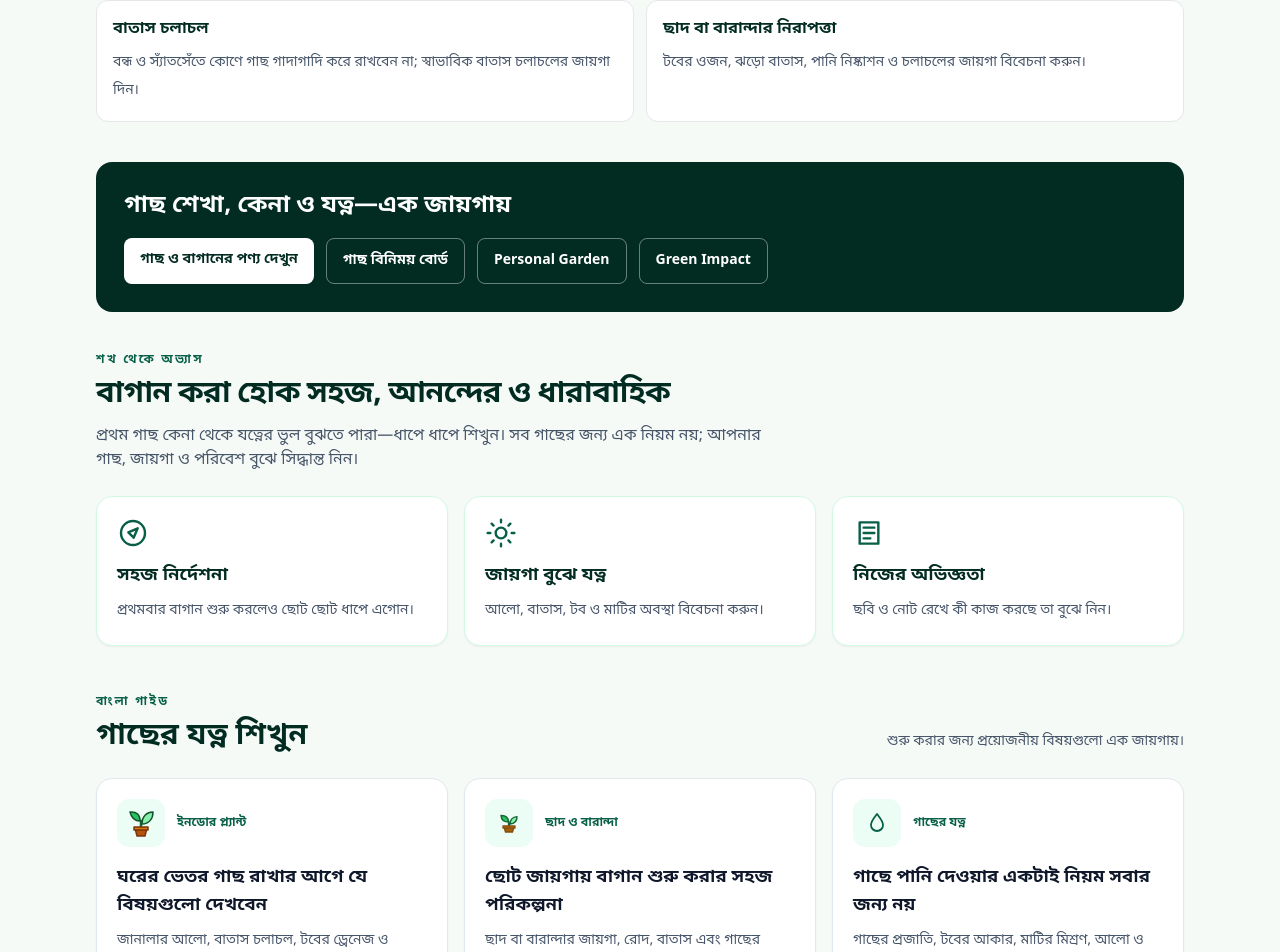
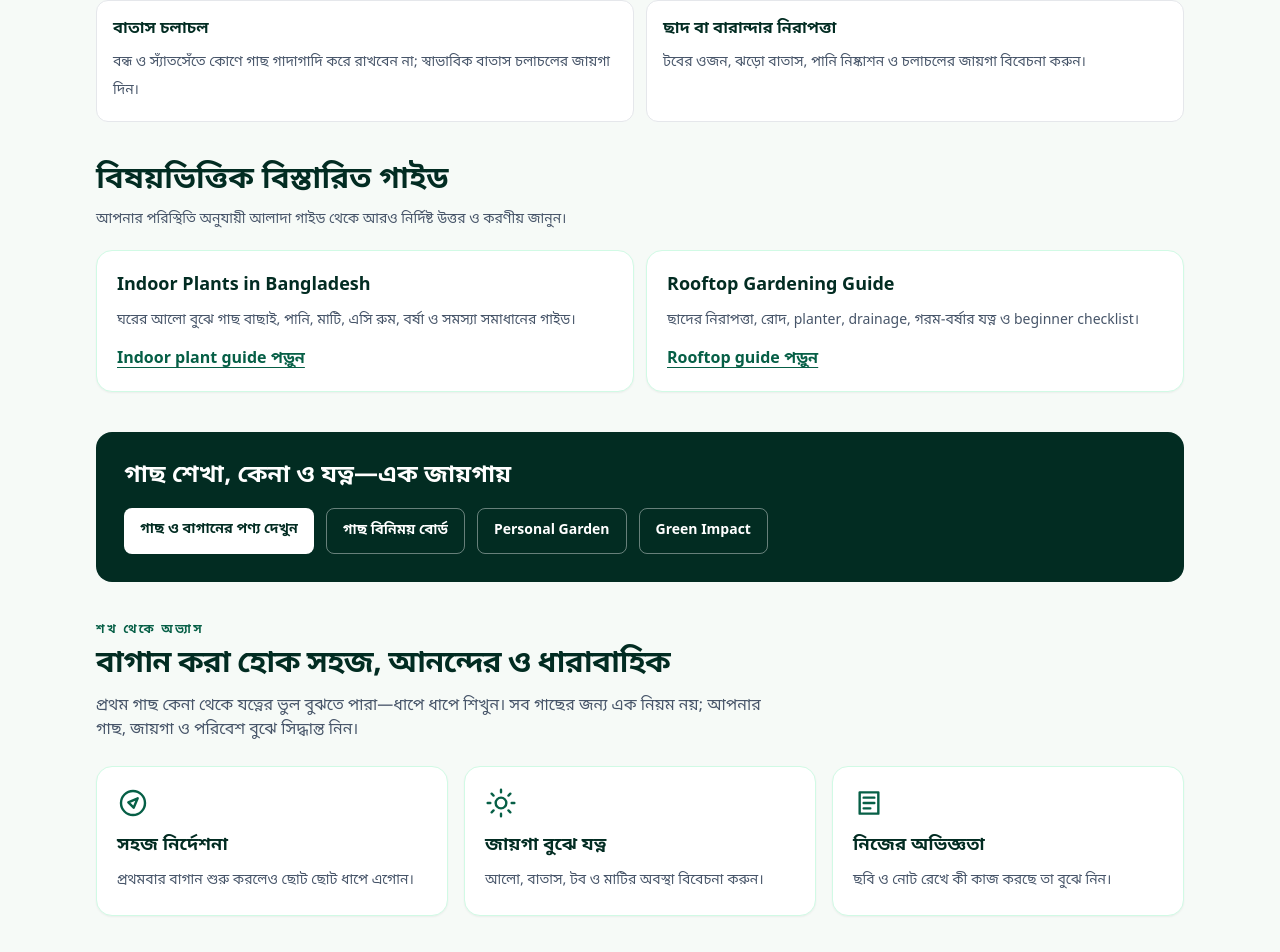
Before and after one commit to agrivacombd/agriva, a Next.js app: page /green-living in a window 1280 px wide. Shown: the part 2199-3151 px from the top of the page. Built offline with nearby package versions, Linux system fonts and the light colour scheme; no server answers; the database is empty.

Commit message:
Connect Green Living hub to detailed topical guides

```diff
--- a/app/green-living/page.tsx
+++ b/app/green-living/page.tsx
@@ -261,6 +261,23 @@ export default function GreenLivingPage() {
           </div>
         </section>
 
+        <section aria-labelledby="topic-guides" className="mt-10">
+          <h2 id="topic-guides" className="text-2xl font-black text-emerald-950 sm:text-3xl">বিষয়ভিত্তিক বিস্তারিত গাইড</h2>
+          <p className="mt-2 max-w-2xl text-sm leading-7 text-slate-600">আপনার পরিস্থিতি অনুযায়ী আলাদা গাইড থেকে আরও নির্দিষ্ট উত্তর ও করণীয় জানুন।</p>
+          <div className="mt-4 grid gap-3 sm:grid-cols-2">
+            <Link href="/green-living/indoor-plants-bangladesh" className="rounded-2xl border border-emerald-100 bg-white p-5 shadow-sm transition hover:border-emerald-300 hover:shadow-md">
+              <h3 className="text-lg font-extrabold text-emerald-950">Indoor Plants in Bangladesh</h3>
+              <p className="mt-2 text-sm leading-7 text-slate-600">ঘরের আলো বুঝে গাছ বাছাই, পানি, মাটি, এসি রুম, বর্ষা ও সমস্যা সমাধানের গাইড।</p>
+              <span className="mt-3 inline-block font-bold text-emerald-800 underline underline-offset-4">Indoor plant guide পড়ুন</span>
+            </Link>
+            <Link href="/green-living/rooftop-gardening-bangladesh" className="rounded-2xl border border-emerald-100 bg-white p-5 shadow-sm transition hover:border-emerald-300 hover:shadow-md">
+              <h3 className="text-lg font-extrabold text-emerald-950">Rooftop Gardening Guide</h3>
+              <p className="mt-2 text-sm leading-7 text-slate-600">ছাদের নিরাপত্তা, রোদ, planter, drainage, গরম-বর্ষার যত্ন ও beginner checklist।</p>
+              <span className="mt-3 inline-block font-bold text-emerald-800 underline underline-offset-4">Rooftop guide পড়ুন</span>
+            </Link>
+          </div>
+        </section>
+
         <section aria-labelledby="internal-links" className="mt-10 rounded-2xl bg-emerald-950 p-5 text-white sm:p-7">
           <h2 id="internal-links" className="text-2xl font-black">গাছ শেখা, কেনা ও যত্ন—এক জায়গায়</h2>
           <div className="mt-4 flex flex-wrap gap-3">
```
